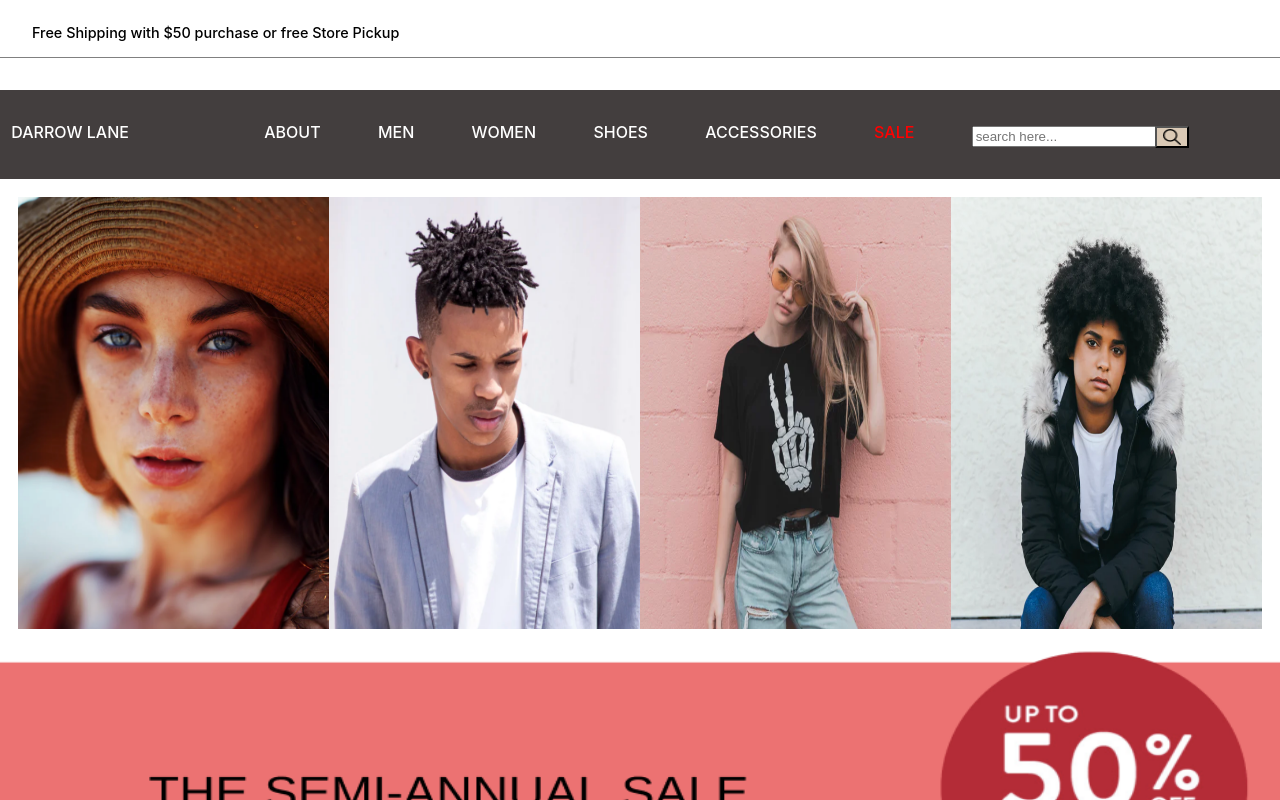
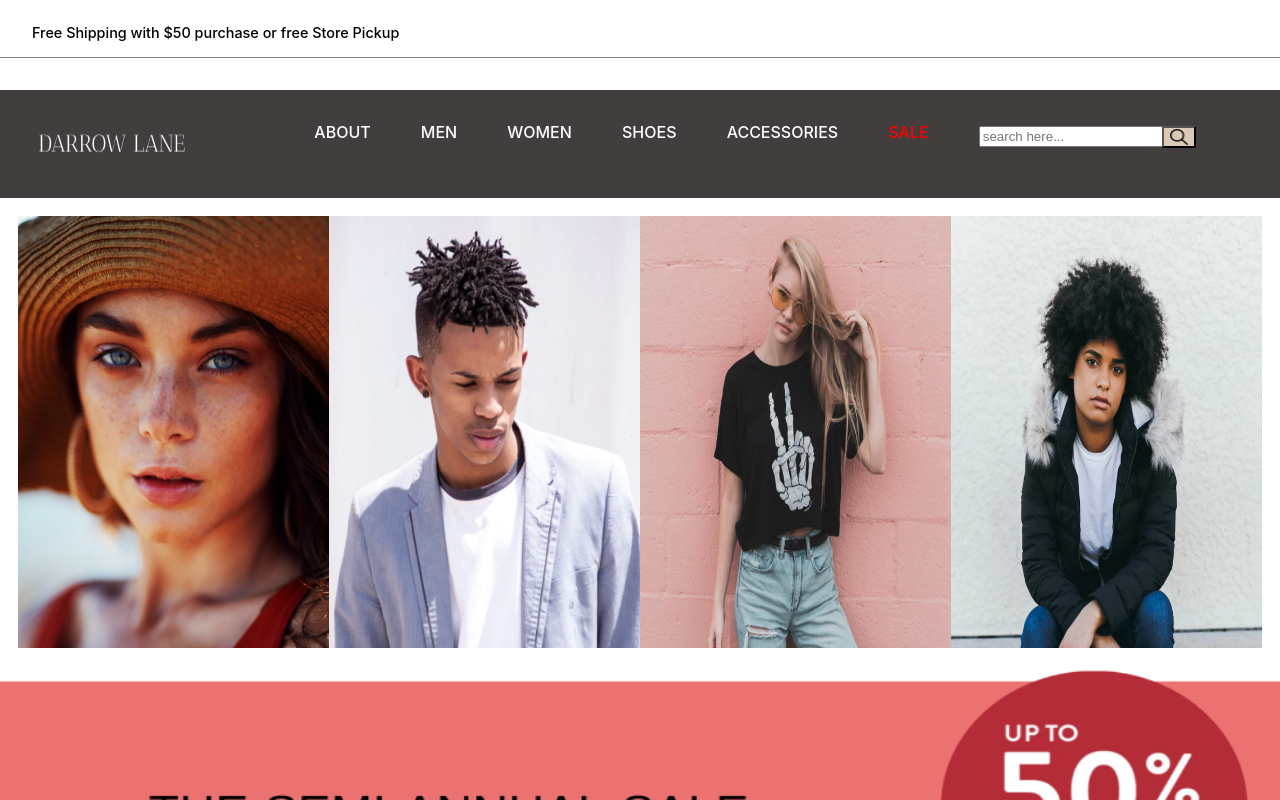
Before and after one commit to mynameisjasmine/Darrow-Lane, a React (Create React App) app: page / in a window 1280 px wide. Shown: the top 800 px of the page. Built offline with nearby package versions, Linux system fonts and the light colour scheme.

Commit message:
added darrow-lane img

```diff
--- a/src/components/Navigation.js
+++ b/src/components/Navigation.js
@@ -10,7 +10,9 @@ const Navigation = () => {
       <div className='nav-bar'>
 
          <div>
-        <Link to='/' className='link' style={{position: 'relative', right: 78}}>DARROW LANE</Link>
+        {/* <Link to='/' className='link' style={{position: 'relative', right: 78}}>DARROW LANE</Link> */}
+        <Link to='/' className='link' style={{position: 'relative', right: 58}}><img src='../assets/darrow.png'/></Link>
+
          </div>
 
          <div>
```
Also changed, not shown: public/assets/darrow.png (added).
